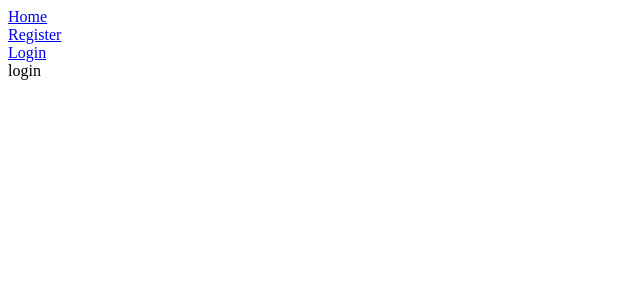
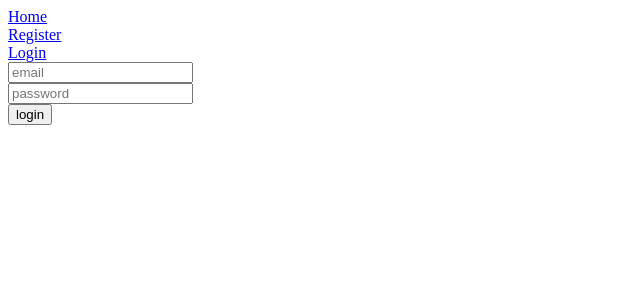
Before and after one commit to dprim/dotyapi-cli, a React (Create React App) app: page /login in a window 1280 px wide. Shown: the top 300 px of the page, without its empty margins (0-640 px from the left). Built offline with nearby package versions, Linux system fonts and the light colour scheme.

Commit message:
Adds cors policy

```diff
--- a/src/generated/graphql.tsx
+++ b/src/generated/graphql.tsx
@@ -61,6 +61,20 @@
   & Pick<Query, 'hello'>
 );
 
+export type LoginMutationVariables = {
+  email: Scalars['String'];
+  password: Scalars['String'];
+};
+
+
+export type LoginMutation = (
+  { __typename?: 'Mutation' }
+  & { login: (
+    { __typename?: 'LoginResponse' }
+    & Pick<LoginResponse, 'accessToken'>
+  ) }
+);
+
 export type RegisterMutationVariables = {
   email: Scalars['String'];
   password: Scalars['String'];
@@ -114,6 +128,39 @@
 export type HelloQueryHookResult = ReturnType<typeof useHelloQuery>;
 export type HelloLazyQueryHookResult = ReturnType<typeof useHelloLazyQuery>;
 export type HelloQueryResult = ApolloReactCommon.QueryResult<HelloQuery, HelloQueryVariables>;
+export const LoginDocument = gql`
+    mutation login($email: String!, $password: String!) {
+  login(email: $email, password: $password) {
+    accessToken
+  }
+}
+    `;
+export type LoginMutationFn = ApolloReactCommon.MutationFunction<LoginMutation, LoginMutationVariables>;
+
+/**
+ * __useLoginMutation__
+ *
+ * To run a mutation, you first call `useLoginMutation` within a React component and pass it any options that fit your needs.
+ * When your component renders, `useLoginMutation` returns a tuple that includes:
+ * - A mutate function that you can call at any time to execute the mutation
+ * - An object with fields that represent the current status of the mutation's execution
+ *
+ * @param baseOptions options that will be passed into the mutation, supported options are listed on: https://www.apollographql.com/docs/react/api/react-hooks/#options-2;
+ *
+ * @example
+ * const [loginMutation, { data, loading, error }] = useLoginMutation({
+ *   variables: {
+ *      email: // value for 'email'
+ *      password: // value for 'password'
+ *   },
+ * });
+ */
+export function useLoginMutation(baseOptions?: ApolloReactHooks.MutationHookOptions<LoginMutation, LoginMutationVariables>) {
+        return ApolloReactHooks.useMutation<LoginMutation, LoginMutationVariables>(LoginDocument, baseOptions);
+      }
+export type LoginMutationHookResult = ReturnType<typeof useLoginMutation>;
+export type LoginMutationResult = ApolloReactCommon.MutationResult<LoginMutation>;
+export type LoginMutationOptions = ApolloReactCommon.BaseMutationOptions<LoginMutation, LoginMutationVariables>;
 export const RegisterDocument = gql`
     mutation Register($email: String!, $password: String!) {
   register(email: $email, password: $password)
--- /dev/null
+++ b/src/graphql/login.graphql
@@ -0,0 +1,5 @@
+mutation login($email: String!, $password: String!){
+    login(email: $email, password: $password) {
+        accessToken
+    }
+}
--- a/src/index.tsx
+++ b/src/index.tsx
@@ -6,7 +6,8 @@
 
 
 const client = new ApolloClient({
-  uri: 'http://localhost:8000/graphql'
+  uri: 'http://localhost:8000/graphql',
+  credentials: 'include'
 });
 
 ReactDOM.render(
--- a/src/pages/Login.tsx
+++ b/src/pages/Login.tsx
@@ -1,7 +1,51 @@
-import React from "react";
+import React, { useState } from "react";
+import { RouteComponentProps } from "react-router-dom";
+import { useLoginMutation } from "../generated/graphql";
 
 interface Props {}
 
-export const Login: React.FC<Props> = () => {
-    return <div>login</div>;
-};
+export const Login: React.FC<RouteComponentProps> = ({history}) => {
+    const [email, setEmail] = useState("");
+    const [password, setPassword] = useState("");
+    const [login] = useLoginMutation();
+
+    return (
+      <form
+        onSubmit={async (e) => {
+          e.preventDefault();
+          console.log("form submitted");
+          const response = await login({
+            variables:{
+              email,
+              password
+            }
+          });
+
+          history.push("/");
+          console.log(response);
+        }}
+      >
+        <div>
+          <input
+            value={email}
+            placeholder="email"
+            onChange={(e) => {
+              setEmail(e.target.value);
+            }}
+          />
+        </div>
+
+        <div>
+          <input
+            type="password"
+            value={password}
+            placeholder="password"
+            onChange={(e) => {
+              setPassword(e.target.value);
+            }}
+          />
+        </div>
+        <button type="submit">login</button>
+      </form>
+    );
+  };
```
